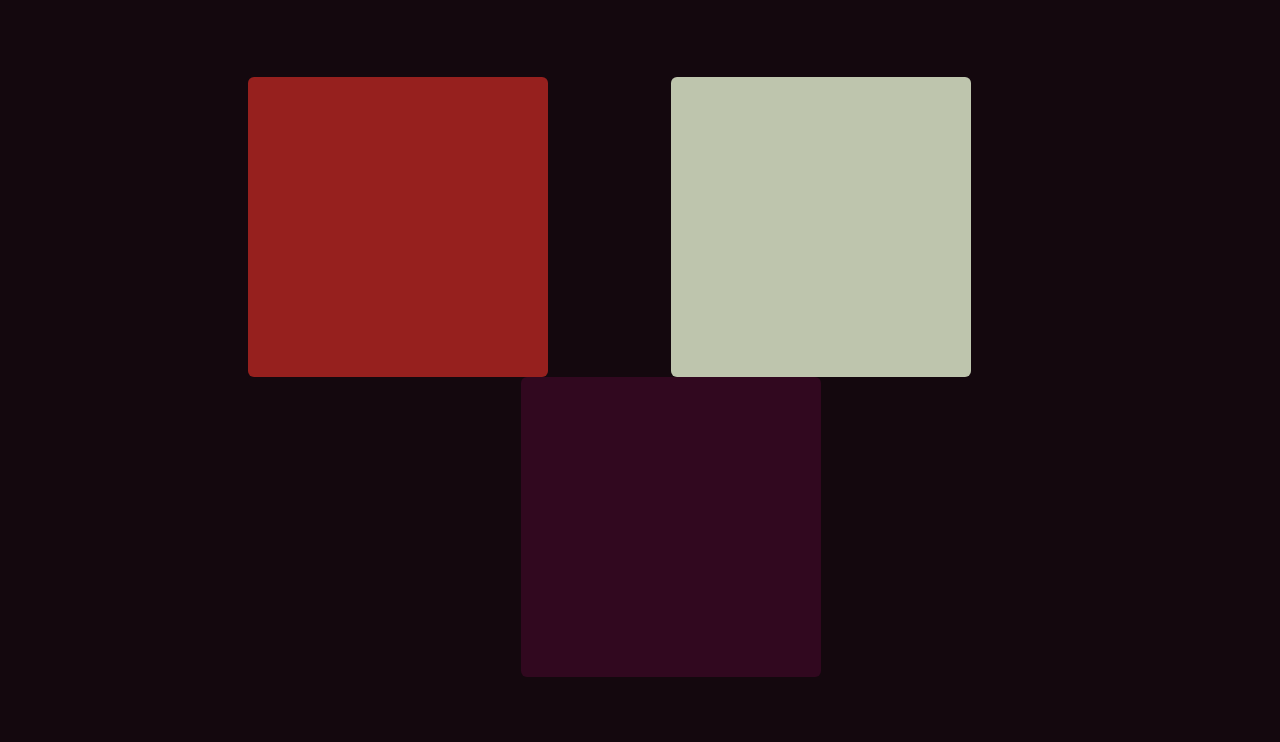
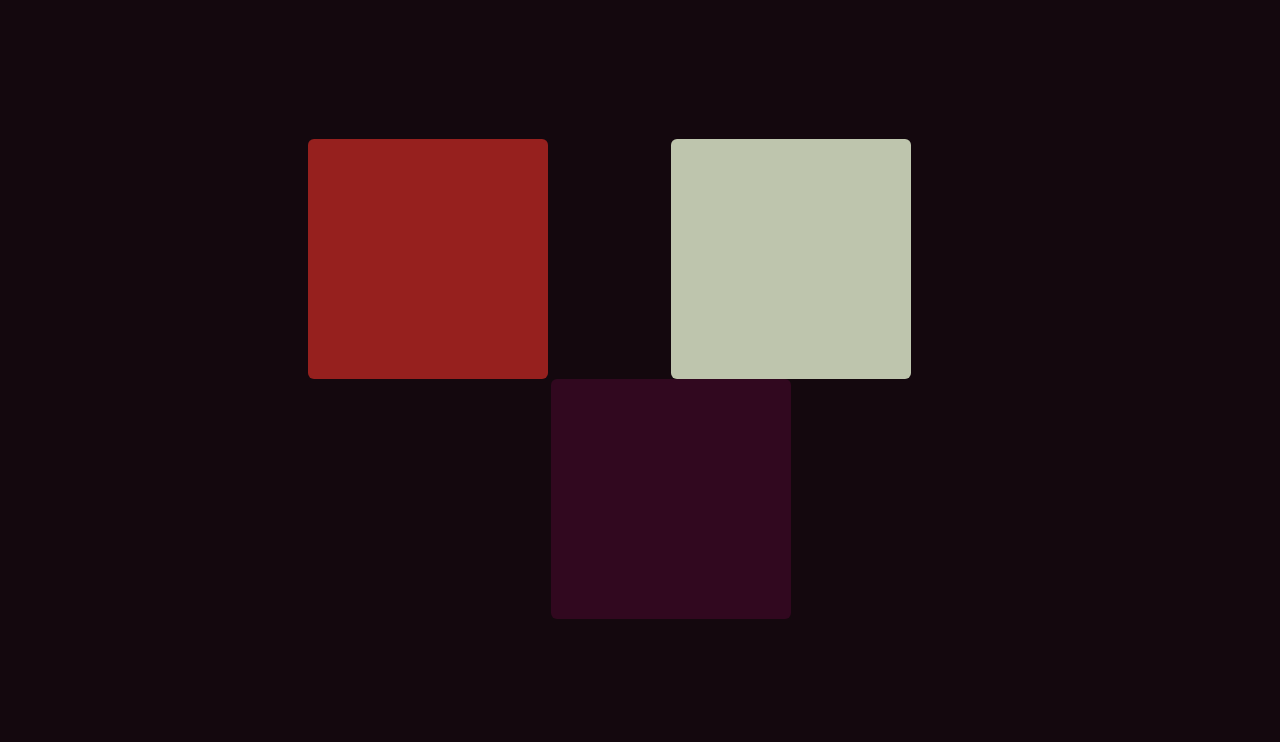
Before and after one commit to carlosmatheusdek/dek.github.io, a plain HTML site: page index.html in a window 1280 px wide. Shown: the part 858-1600 px from the top of the page. Drawn offline with Linux system fonts and the light colour scheme.

Commit message:
Update style.css

```diff
--- a/css/style.css
+++ b/css/style.css
@@ -101,7 +101,7 @@ header {
 	display: flex;
 	align-items: center;
 	justify-content: center;
-	margin: 80px;
+	margin: 13%;
 }
 
 .vitrine-column {
@@ -122,12 +122,12 @@ header {
 	flex-wrap: wrap;
 	align-items: center;
 	justify-content: center;
-	margin: 80px;
+	margin: 13%;
 }
 
 .flex-item {
-	margin: 0 5.5%;
-	padding: 150px;
+	margin: 0 6.5%;
+	padding: 120px;
 	border-radius: 6px;
 }
 
@@ -151,7 +151,7 @@ header {
 # Artigo
 --------------------------------------*/
 #artigo {
-	margin: 80px;
+	margin: 13%;
 	padding: 20px;
 	border-radius: 12px;
 	background-color: rgba(49, 8, 31, 0.4);
```
